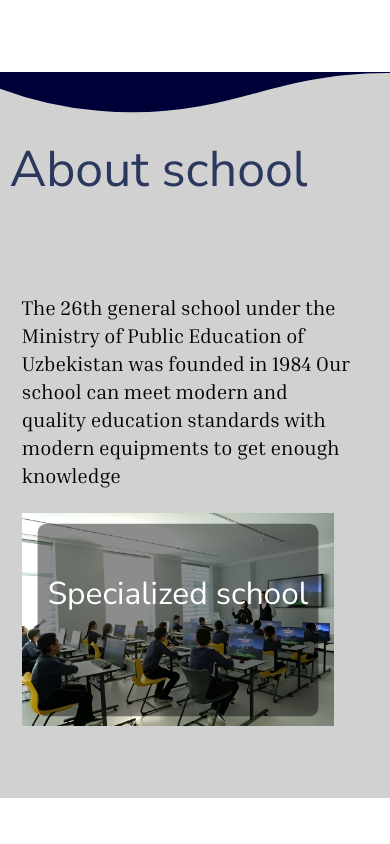
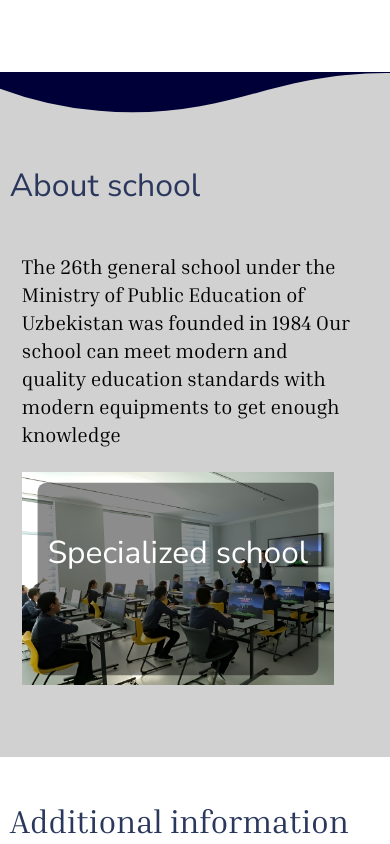
Before and after one commit to XasanjonAbdunabiyev/26-scholl, a React (Vite) app: page / in a window 390 px wide. Shown: the part 760-1604 px from the top of the page. Built offline with nearby package versions, Linux system fonts and the light colour scheme.

Commit message:
responsibe heading

```diff
--- a/src/components/Heading/sass/style.module.scss
+++ b/src/components/Heading/sass/style.module.scss
@@ -1,16 +1,23 @@
 .section_title {
 	font-family: 'Nunito Sans', sans-serif;
-	font-size: 50px;
 	color: #2b385d;
-    font-weight: 500;
-	margin-bottom: 74px;
+	font-weight: 500;
+	font-size: 40px;
+	margin: 30px 0;
+	@media (max-width: 800px) {
+		font-size: 32px;
+	}
 }
 
 .section_title_serif {
 	color: #2a385d;
 	font-family: Inria Serif;
-	font-size: 50px;
 	font-style: normal;
 	font-weight: 400;
-	line-height: normal;
+	display: block;
+	margin: 30px 0;
+	font-size: 40px;
+	@media (max-width: 800px) {
+		font-size: 32px;
+	}
 }
--- a/src/components/StudentLifeCard/sass/style.module.scss
+++ b/src/components/StudentLifeCard/sass/style.module.scss
@@ -22,5 +22,6 @@
 
     @media screen and (max-width : 980px) {
         width: 100%;
+		margin: 20px 0 !important;
     }
 }
--- a/src/pages/EquepmentOption/EquepmentOption.jsx
+++ b/src/pages/EquepmentOption/EquepmentOption.jsx
@@ -6,7 +6,7 @@ import { EquepmenTable, Heading } from '../../components'
 
 export default function EquepmentOption() {
 	return (
-		<div className="equment-option" id={style.page}>
+		<div className="equment-option overflow-hidden" id={style.page}>
 			<div className="container">
 				<Heading
 					fontFamily="inter-sans"
```
